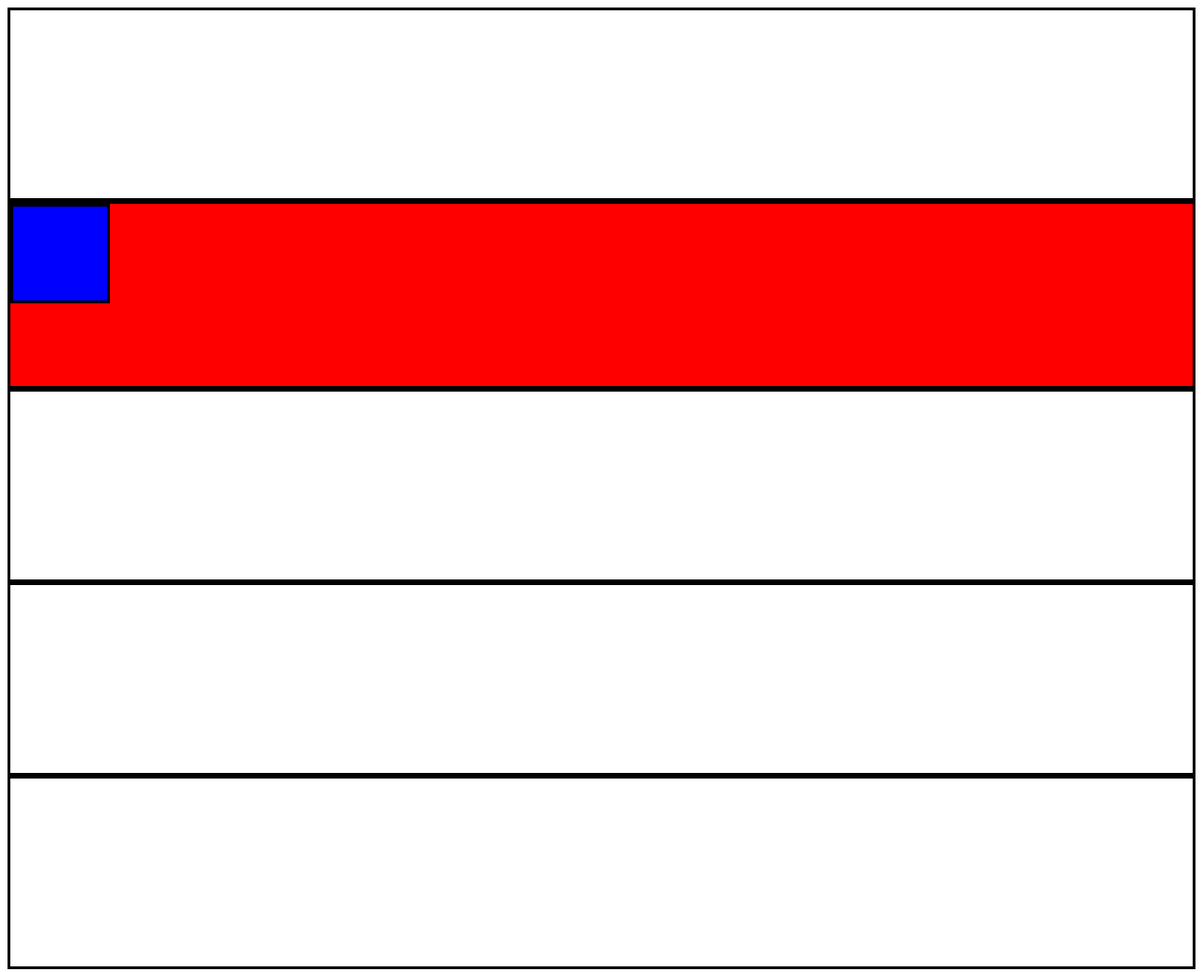
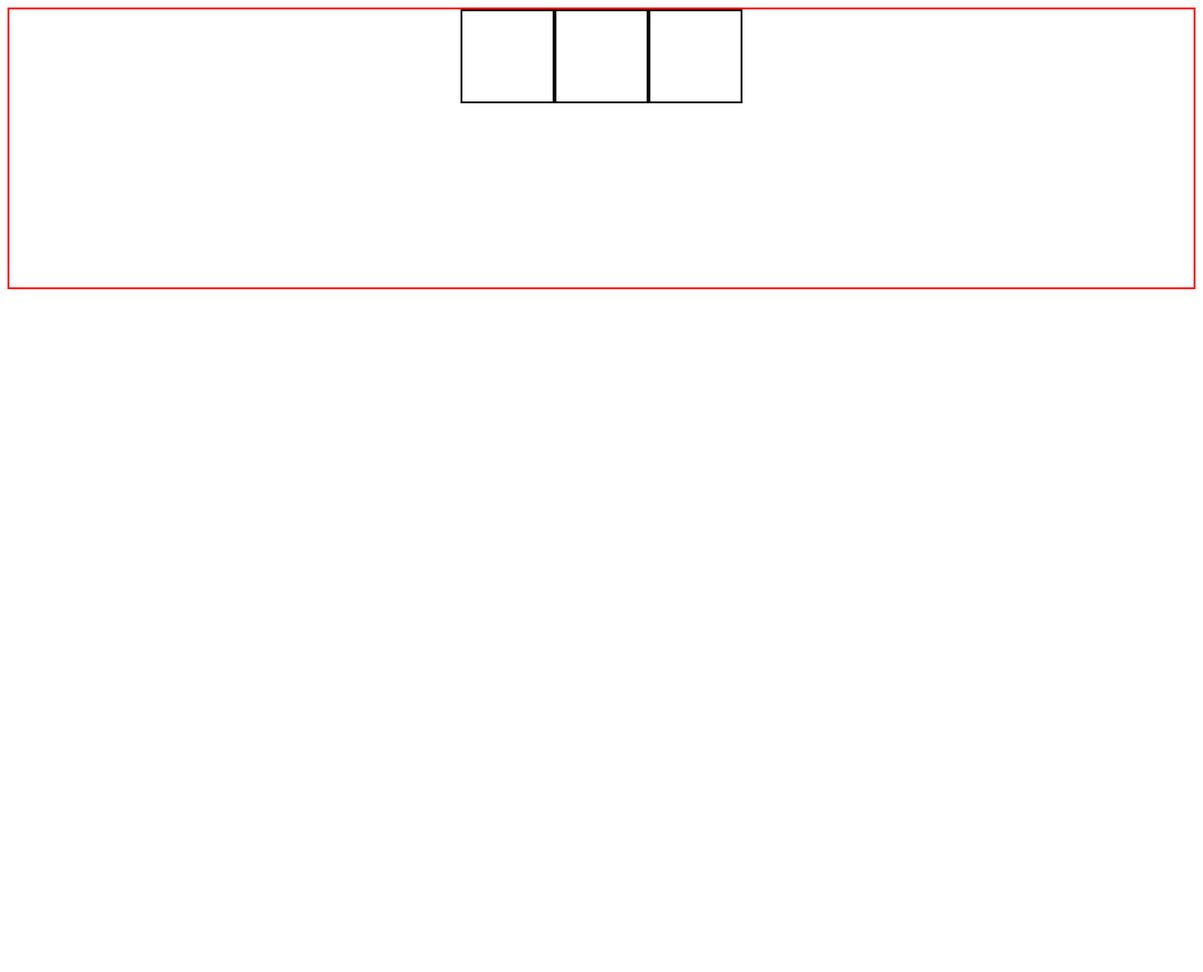
Before and after one commit to vegabombs/testing, a plain HTML site: page index.html in a window 1280 px wide. Shown: the whole page at 94% size. After the commit the page ends 800 px from the top, so only its background shows below. Drawn offline with Linux system fonts and the light colour scheme.

Commit message:
testing flexbox layout

```diff
--- a/index.html
+++ b/index.html
@@ -1,23 +1,17 @@
 <!DOCTYPE html>
 <html lang="en">
-
   <head>
     <meta charset="UTF-8" />
     <meta http-equiv="X-UA-Compatible" content="IE=edge" />
     <meta name="viewport" content="width=device-width, initial-scale=1.0" />
     <title>Document</title>
-    <link rel="stylesheet" href="./style.css">
+    <link rel="stylesheet" href="./style.css" />
   </head>
-
   <body>
-    <div></div>
-    <div class="red">
-      <div class="child"></div>
+    <div class="container">
+      <div class="box"></div>
+      <div class="box"></div>
+      <div class="box"></div>
     </div>
-
-    <div></div>
-    <div></div>
-    <div></div>
   </body>
-
 </html>
--- a/style.css
+++ b/style.css
@@ -1,23 +1,19 @@
-div {
-    height: 200px;
-    border: 3px solid black;
+*{
+    box-sizing: border-box;
 }
 
-
-
-.red {
-    background-color: red;
-    position: relative;
+.container {
     width: 100%;
-    top: 0;
-    left: 0;
-    box-sizing: border-box;
+    height: 300px;
+    border: 2px solid red;
+    display: flex;
+    justify-content: space-between;
+    justify-content: center;
 
 }
 
-.child {
-    background-color: blue;
-    position: absolute;
+.box {
     width: 100px;
     height: 100px;
-    position: relative;
+    border: 2px solid black;
+}
```
